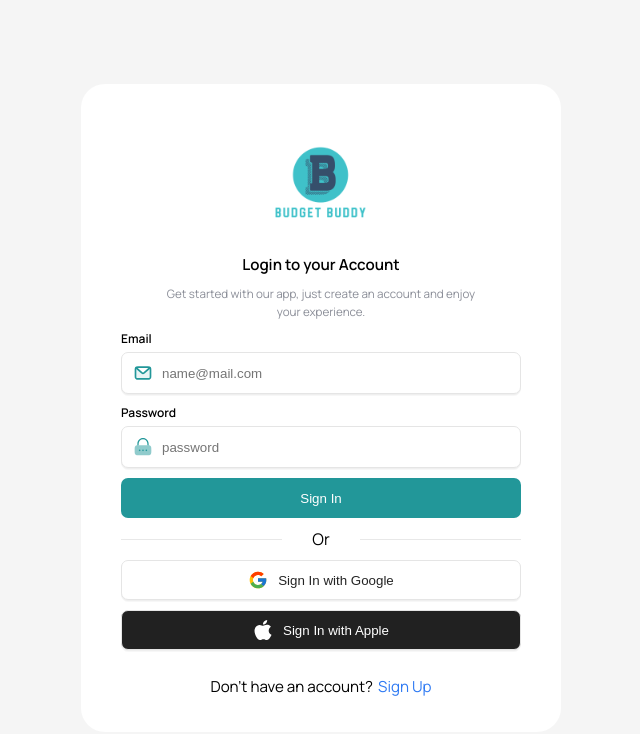
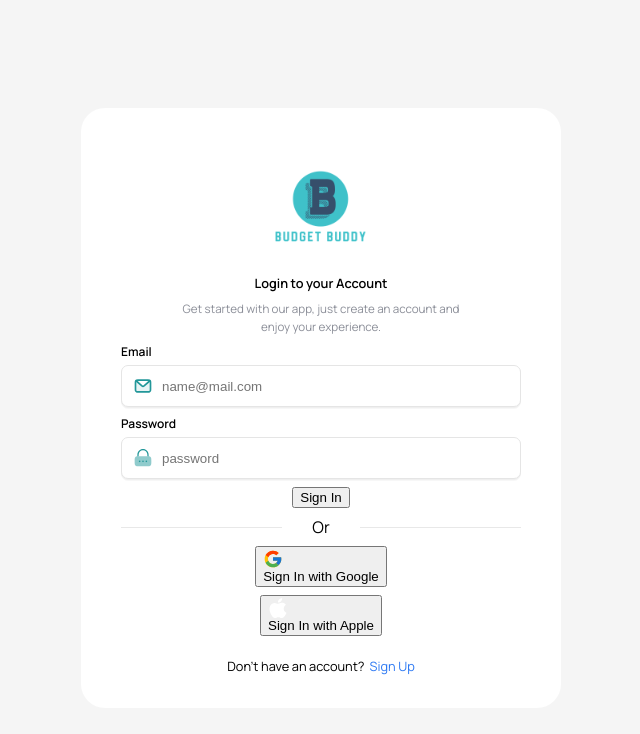
Before and after one commit to Roenan12/budget-buddy, a React (Vite) app in the folder client/: page / in a window 1280 px wide. Shown: the top 734 px of the page, without its empty margins (319-959 px from the left). Built offline with nearby package versions, Linux system fonts and the light colour scheme.

Commit message:
style: update CSS variables use CSS vars on login form and remove btn styling

```diff
--- a/client/src/components/LoginForm.module.css
+++ b/client/src/components/LoginForm.module.css
@@ -8,7 +8,7 @@
   padding: 50px 40px 20px 40px;
   background-color: var(--color-light--0);
   border-radius: 24px;
-  gap: 10px;
+  gap: var(--space-xs);
 }
 
 .logo_container {
@@ -25,7 +25,7 @@
 
 .title {
   font-weight: 600;
-  margin: 10px 0;
+  margin: var(--space-xs) 0;
 }
 
 .title_container {
@@ -36,7 +36,7 @@
 }
 .subtitle {
   font-size: 0.725rem;
-  max-width: 80%;
+  max-width: var(--content-sm);
   text-align: center;
   line-height: 1.1rem;
   color: #8b8e98;
@@ -110,55 +110,10 @@
   color: var(--color-dark--4);
 }
 
-.login_btn {
-  width: 100%;
-  height: 40px;
-  border: 0;
-  background: var(--color-accent--2);
-  border-radius: 7px;
-  outline: none;
-  color: #ffffff;
-  cursor: pointer;
-}
-
 .register {
   margin-left: 5px;
   color: var(--color-accent--4);
   font-weight: 500;
-  cursor: pointer;
-}
-
-.google_login {
-  width: 100%;
-  height: 40px;
-  display: flex;
-  align-items: center;
-  justify-content: center;
-  gap: 10px;
-  background: #ffffff;
-  border-radius: 7px;
-  outline: none;
-  color: #242424;
-  border: 1px solid var(--color-light--3);
-  filter: drop-shadow(0px 1px 0px var(--color-light--4))
-    drop-shadow(0px 1px 0.5px rgba(239, 239, 239, 0.5));
-  cursor: pointer;
-}
-
-.apple_login {
-  width: 100%;
-  height: 40px;
-  display: flex;
-  align-items: center;
-  justify-content: center;
-  gap: 10px;
-  background: #212121;
-  border-radius: 7px;
-  outline: none;
-  color: #ffffff;
-  border: 1px solid var(--color-light--3);
-  filter: drop-shadow(0px 1px 0px var(--color-light--4))
-    drop-shadow(0px 1px 0.5px rgba(239, 239, 239, 0.5));
   cursor: pointer;
 }
 
@@ -184,8 +139,8 @@
   background-color: var(--color-error-2);
   color: var(--color-error-0);
   border: 1px solid var(--color-error-1);
-  border-radius: 5px;
-  padding: 10px;
+  border-radius: var(--round-md);
+  padding: 12px;
   margin-top: 5px;
 }
 
--- a/client/src/index.css
+++ b/client/src/index.css
@@ -23,6 +23,31 @@
   --color-error-0: #721c24;
   --color-error-1: #f5c6cb;
   --color-error-2: #f8d7da;
+
+  /* fonts */
+  --fs-100: clamp(0.66rem, calc(0.6rem + 0.25vw), 0.8rem);
+  --fs-200: clamp(0.78rem, calc(0.71rem + 0.35vw), 0.96rem);
+  --fs-300: clamp(0.94rem, calc(0.84rem + 0.51vw), 1.2rem);
+  --fs-400: clamp(1.13rem, calc(0.98rem + 0.73vw), 1.5rem);
+  --fs-500: clamp(1.94rem, calc(1.56rem + 1.92vw), 2.93rem);
+  --fs-600: clamp(2.8rem, calc(2.11rem + 3.47vw), 4.58rem);
+  --lh-1: 1;
+  --lh-1-1: 1.1;
+  --lh-1-4: 1.4;
+
+  /* utils */
+  --space-xs: 8px;
+  --space-sm: 16px;
+  --space-md: 24px;
+  --space-lg: 32px;
+  --space-xl: 40px;
+  --content-sm: 40ch;
+  --content: 60ch;
+  --round-xs: 4px;
+  --round-sm: 6px;
+  --round-md: 10px;
+  --round-lg: 25px;
+  --round-full: 100vmax;
 }
 
 body {
@@ -30,47 +55,48 @@
   background-color: var(--color-light--1);
 }
 
-/* Responsive fluid typography */
-h1 {
-  /* 32px - 64px */
-  font-size: 2rem;
-  font-size: clamp(2rem, 1.5145631067961165rem + 2.071197411003236vw, 4rem);
+img {
+  display: block;
+  max-width: 100%;
 }
 
-h2 {
-  /* 28px - 48px */
-  font-size: 1.75rem;
-  font-size: clamp(1.75rem, 1.3567961165048543rem + 1.5535982008830023vw, 3rem);
+/* typography */
+h1,
+h2,
+h3,
+h4,
+h5,
+h6 {
+  font-weight: bold;
+  line-height: var(--lh-1);
 }
 
-h3 {
-  /* 24px - 40px */
-  font-size: 1.5rem;
-  font-size: clamp(
-    1.5rem,
-    1.1980582524271844rem + 1.0365992008830022vw,
-    2.5rem
-  );
+h1,
+.h1 {
+  font-size: var(--fs-600);
 }
 
-h4 {
-  /* 20px - 32px */
-  font-size: 1.25rem;
-  font-size: clamp(1.25rem, 1.0398058252427185rem + 0.776399201767304vw, 2rem);
+h2,
+.h2 {
+  font-size: var(--fs-500);
 }
 
-h5 {
-  /* 16px - 28px */
-  font-size: 1rem;
-  font-size: clamp(1rem, 0.8810679611650485rem + 0.517799352750809vw, 1.75rem);
+h3,
+.h3 {
+  font-size: var(--fs-400);
 }
 
-p {
-  /*14px - 16px */
-  font-size: 0.875rem;
-  font-size: clamp(
-    0.875rem,
-    0.8446601941747572rem + 0.12944983818770225vw,
-    1rem
-  );
+h5,
+.h5 {
+  font-size: var(--fs-300);
 }
+
+h5,
+.h5 {
+  font-size: var(--fs-200);
+}
+
+p,
+.p {
+  font-size: var(--fs-100);
+}
```
